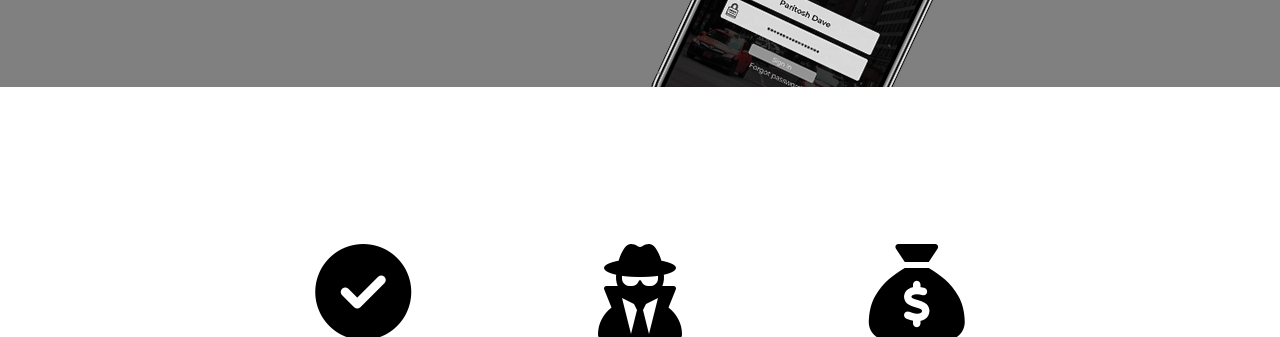
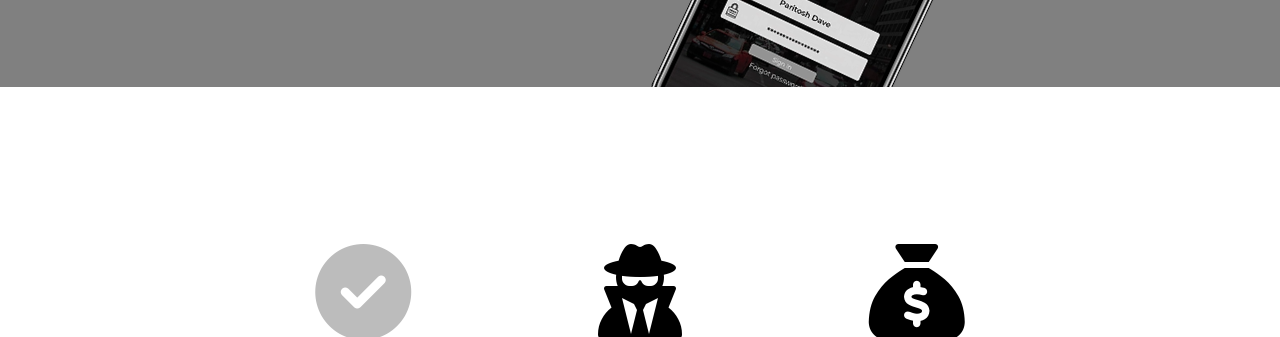
Before and after one commit to EmirSkaka/SaUber, a plain HTML site: page index.html in a window 1280 px wide. In both pictures the pointer is over the icon 363 px from the left and 754 px from the top of the page. Shown: the part 463-800 px from the top of the page. Drawn offline with nearby package versions, Linux system fonts and the light colour scheme.

Commit message:
Update styles.css

```diff
--- a/css/styles.css
+++ b/css/styles.css
@@ -99,7 +99,7 @@ p {
   transition: 250ms;
 }
 
-.icon:hover {r
+.icon:hover {
   color: #BCBCBC;
 }
 
```
